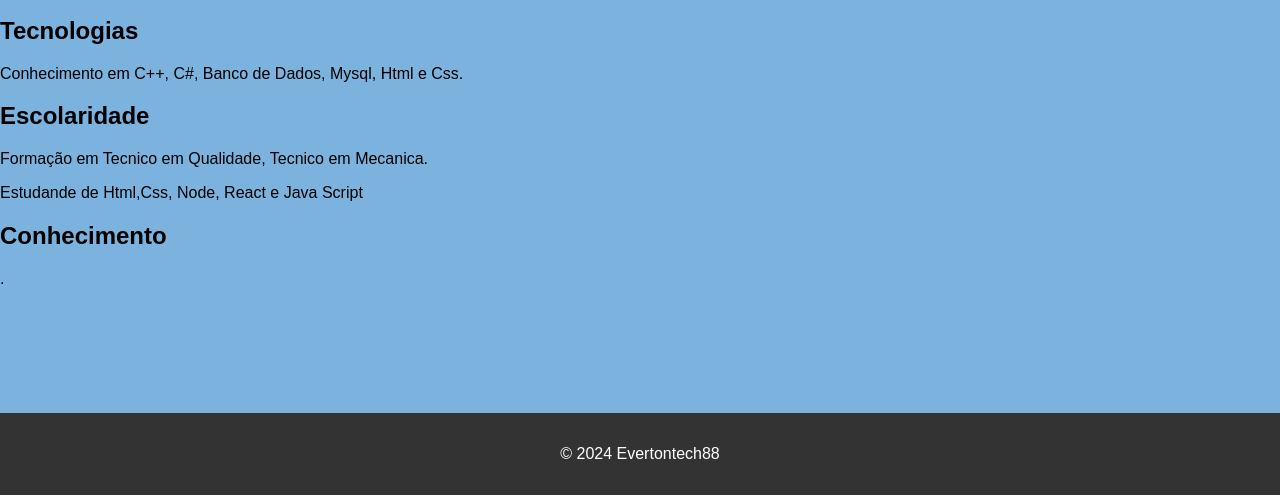
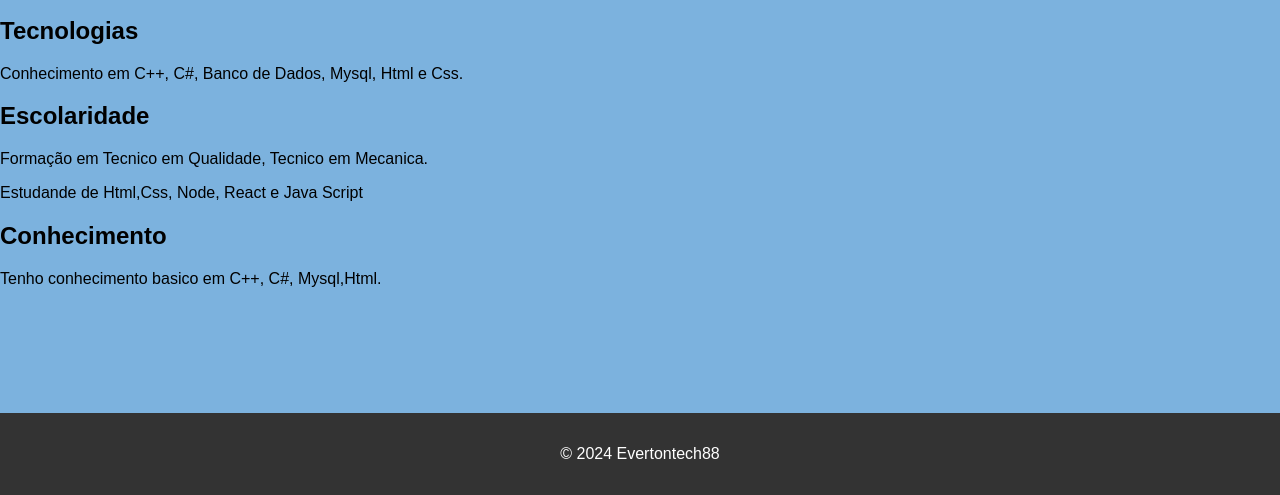
Before and after one commit to Evertontech88/evertontech88, a plain HTML site: page index.html in a window 1280 px wide. Shown: the part 305-800 px from the top of the page. Drawn offline with Linux system fonts and the light colour scheme.

Commit message:
conhecimento

```diff
--- a/index.html
+++ b/index.html
@@ -34,7 +34,7 @@
     </section>
 
         <h2>Conhecimento</h2>
-        <p>.</p>
+        <p>Tenho conhecimento basico em C++, C#, Mysql,Html.</p>
     </section>
     <footer>
         <p>© 2024 Evertontech88</p>
```
